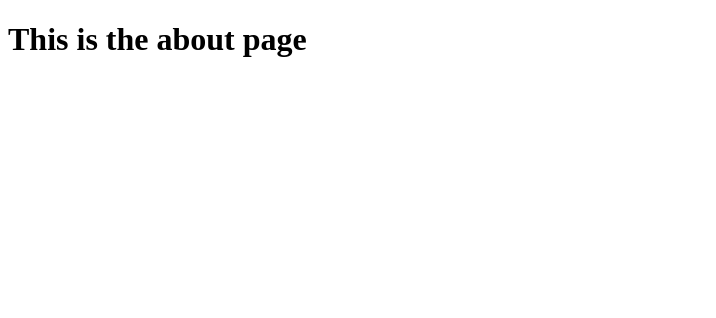
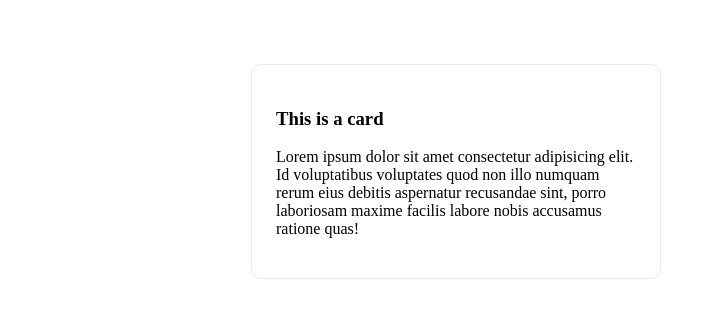
Before and after one commit to mapstonepark/nexus, a Next.js app: page /about in a window 1280 px wide. Shown: the top 318 px of the page, without its empty margins (0-716 px from the left). Built offline with nearby package versions, Linux system fonts and the light colour scheme.

Commit message:
modified card styling

```diff
--- a/components/Card.tsx
+++ b/components/Card.tsx
@@ -8,8 +8,8 @@ export default function Card() {
 
     <div className={styles.grid}>
           <a href="#" className={styles.card}>
-            <h3>Check Page</h3>
-            <p>You are on the right page.</p>
+            <h3>This is a card</h3>
+            <p>Lorem ipsum dolor sit amet consectetur adipisicing elit. Id voluptatibus voluptates quod non illo numquam rerum eius debitis aspernatur recusandae sint, porro laboriosam maxime facilis labore nobis accusamus ratione quas!</p>
           </a>
     </div>
 
--- a/pages/about.tsx
+++ b/pages/about.tsx
@@ -1,8 +1,9 @@
 import React from 'react'
 import Link from 'next/link'
+import Card from '../components/Card'
 
 export default function about() {
   return (
-    <h1>This is the about page</h1>
+    <Card />
   )
 }
--- a/styles/Card.module.css
+++ b/styles/Card.module.css
@@ -9,12 +9,10 @@
 
 .grid {
     display: flex;
-    align-items: center;
     justify-content: center;
     flex-wrap: wrap;
-
     max-width: 800px;
-    margin-top: 3rem;
+    margin: 3rem;
   }
 
 .card {
@@ -22,7 +20,6 @@
     flex-basis: 45%;
     padding: 1.5rem;
     width: 500px;
-
     text-align: left;
     color: inherit;
     text-decoration: none;
```
